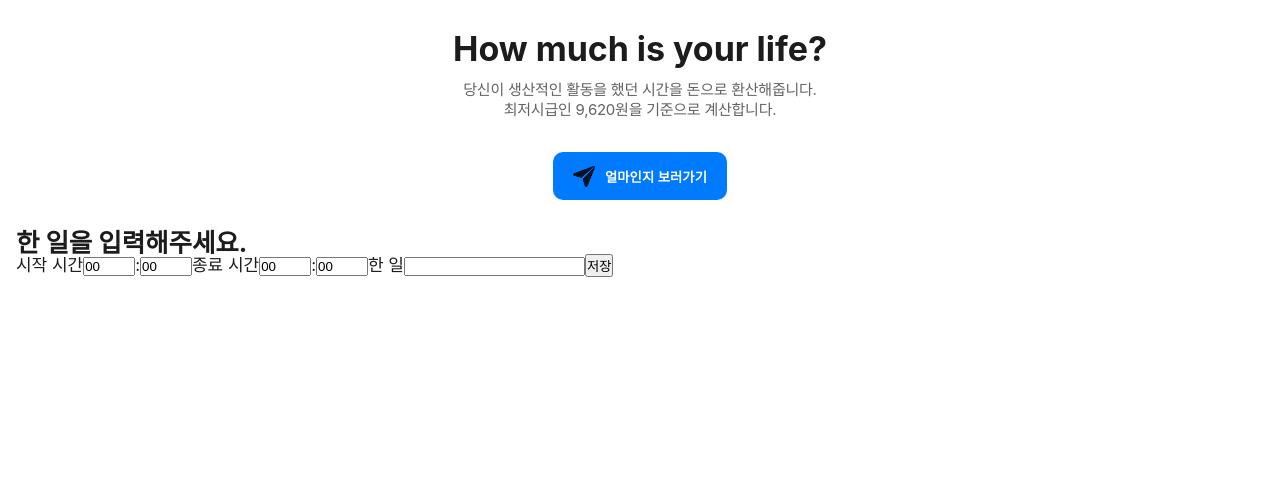
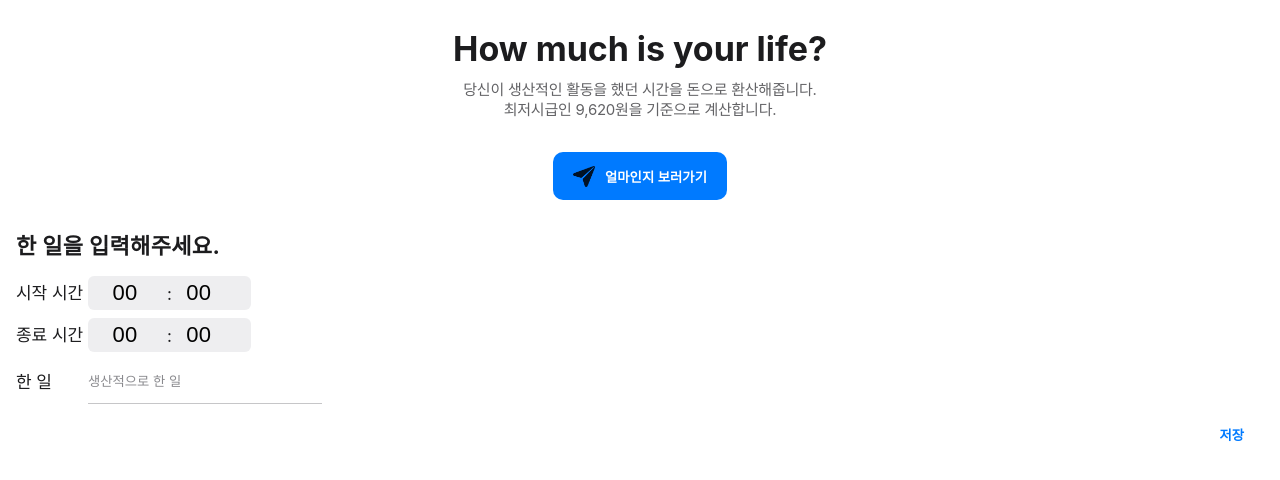
Before and after one commit to YeonsuBaek/how-much-is-your-life, a React (Create React App) app: page / in a window 1280 px wide. Both pictures are taken after a click on the button "얼마인지 보러가기". Shown: the top 480 px of the page. Built offline with nearby package versions, Linux system fonts and the light colour scheme.

Commit message:
style: FinishedForm 컴포넌트 스타일 부여

```diff
--- /dev/null
+++ b/src/components/FinishedForm.css
@@ -0,0 +1,67 @@
+.subtitle {
+  margin-bottom: 16px;
+  font-size: 22px;
+  line-height: 28px;
+  letter-spacing: 0.35px;
+  display: flex;
+  justify-content: flex-start;
+  align-items: center;
+}
+
+.formItem {
+  display: flex;
+  justify-content: flex-start;
+  align-items: center;
+  padding-bottom: 8px;
+}
+
+.formItem label {
+  width: 72px;
+}
+.timePicker {
+  padding: 3px 10px;
+  background-color: rgba(118, 118, 128, 0.12);
+  border-radius: 6px;
+}
+
+.timePicker input {
+  font-size: 22px;
+  line-height: 28px;
+  letter-spacing: 0.35px;
+  text-align: center;
+  background-color: transparent;
+  border: none;
+  outline: none;
+}
+
+.finished input {
+  height: 44px;
+  padding: 11px 57px 11px 0;
+  border: none;
+  border-bottom: 1px solid #c6c6c8;
+  outline: none;
+}
+
+.finished input::placeholder {
+  color: rgba(60, 60, 67, 0.6);
+}
+
+.finished input:hover {
+  background-color: transparent;
+}
+
+.saveButtonRapper {
+  display: flex;
+  justify-content: flex-end;
+  align-items: center;
+}
+
+.saveButton {
+  padding: 13px 20px;
+  font-weight: 600;
+  color: #007aff;
+  background-color: #fff;
+  border: none;
+  border-radius: 10px;
+  outline: none;
+}
--- a/src/components/FinishedForm.js
+++ b/src/components/FinishedForm.js
@@ -1,4 +1,5 @@
 import React, { useState, useEffect } from 'react';
+import './FinishedForm.css';
 
 const FinishedForm = ({ openForm, getItem }) => {
   const [opened, setOpened] = useState(false);
@@ -53,9 +54,11 @@ const FinishedForm = ({ openForm, getItem }) => {
   if (opened) {
     return (
       <div>
-        <h2>한 일을 입력해주세요.</h2>
+        <h2 className='subtitle'>한 일을 입력해주세요.</h2>
         <form onSubmit={handleFormSubmit}>
+          <div className='formItem'>
             <label>시작 시간</label>
+            <div className='timePicker'>
               <input
                 type='number'
                 min='00'
@@ -75,7 +78,11 @@ const FinishedForm = ({ openForm, getItem }) => {
                 onChange={handleStartMinutesChange}
                 required
               />
+            </div>
+          </div>
+          <div className='formItem'>
             <label>종료 시간</label>
+            <div className='timePicker'>
               <input
                 type='number'
                 min='00'
@@ -95,15 +102,24 @@ const FinishedForm = ({ openForm, getItem }) => {
                 onChange={handleEndMinutesChange}
                 required
               />
+            </div>
+          </div>
+          <div className='formItem finished'>
             <label htmlFor='todo'>한 일</label>
             <input
               name='todo'
               type='text'
               value={finished}
               onChange={handleFinishedChange}
+              placeholder='생산적으로 한 일'
               required
             />
-          <button type='submit'>저장</button>
+          </div>
+          <div className='saveButtonRapper'>
+            <button className='saveButton' type='submit'>
+              저장
+            </button>
+          </div>
         </form>
       </div>
     );
```
Lines whose indentation alone changed are shown as unchanged.
